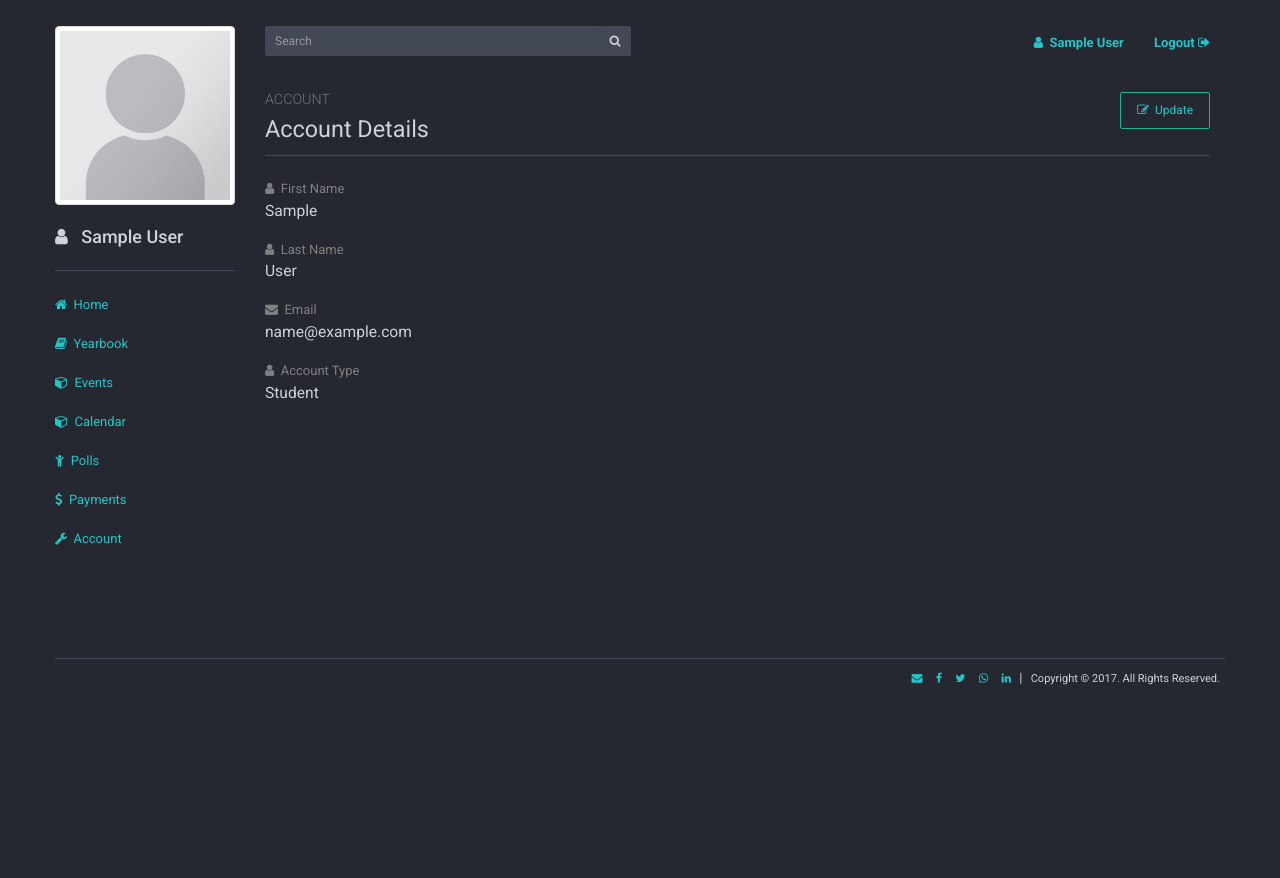
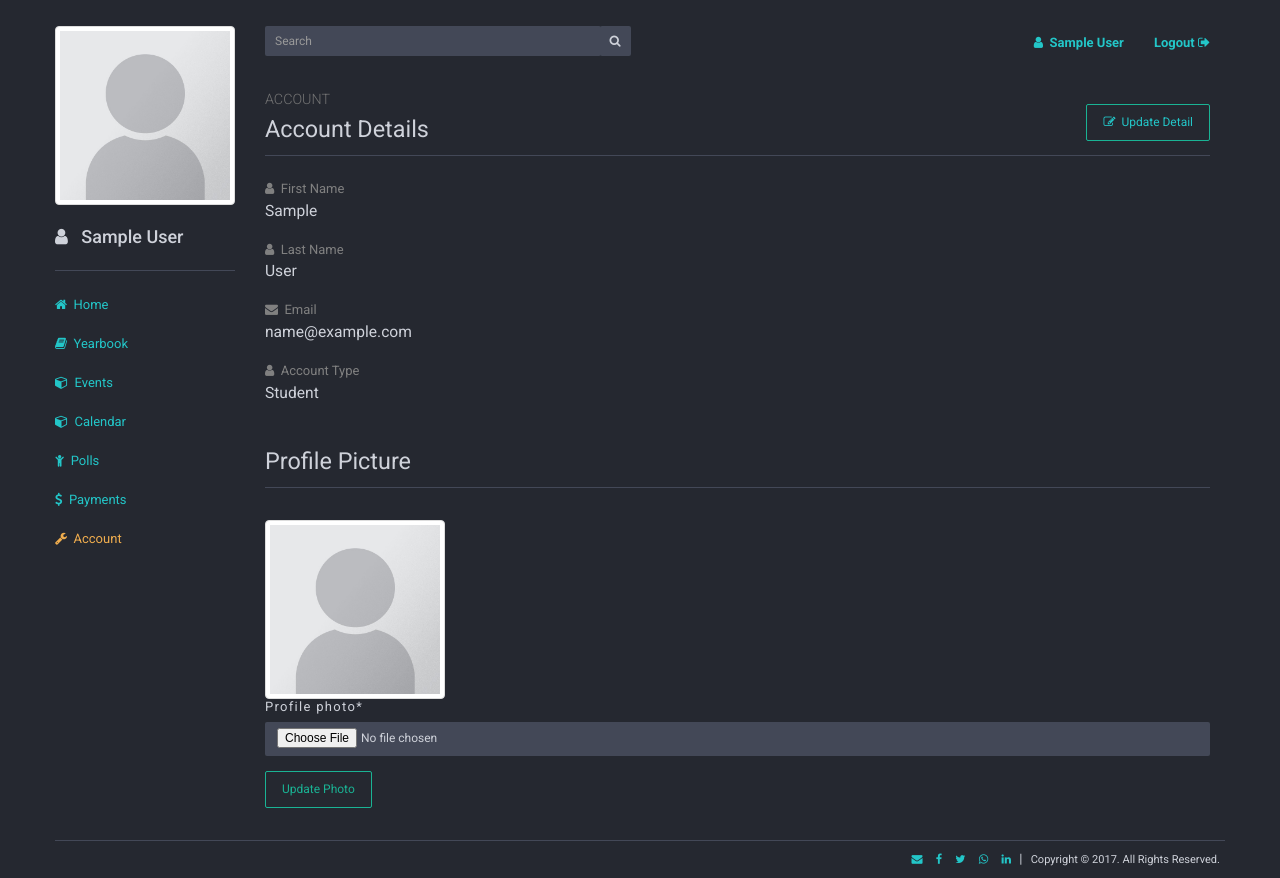
Before and after one commit to eyobofficial/yearbook-management-app, a Django app: page /dashboard/account/ in a window 1280 px wide. Before the commit the page ends 685 px from the top, so only its background shows below. Run offline with Django 3.2, Linux system fonts and the light colour scheme; the visitor is signed in with stand-in values (Sample User, id 1); some libraries are stand-ins or nearby versions.

Commit message:
Complete account setting to update student detail & profile pic

```diff
--- a/dashboard/forms.py
+++ b/dashboard/forms.py
@@ -67,17 +67,7 @@ class UserAccountForm(forms.ModelForm):
         model = User
         fields = ['first_name', 'last_name', 'email',]
 
-        def __init__(self, *args, **kwargs):
-            self.helper = FormHelper()
-            self.helper.layout = Layout(
-                        Fieldset(
-                            '<span class="fa fa-user-circle"></span>&nbsp; Student Details',
-                            'first_name',
-                            'last_name',
-                            'email',
-                        ),
-                        ButtonHolder(
-                            Submit('submit', 'Update Profile', css_class='btn btn-lg btn-primary')
-                        )
-                    )
-            super(UserAccountForm, self).__init__(*args, **kwargs)
+class ProfilePhotoForm(forms.ModelForm):
+    class Meta:
+        model = Profile
+        fields = ('profile_photo',)
--- a/dashboard/templates/base.html
+++ b/dashboard/templates/base.html
@@ -136,7 +136,7 @@
                                 </form>
 
                                 <ul class="nav navbar-nav navbar-right">
-                                    <li class="bold"><a href="#"><span class="fa fa-user" aria-hidden="true"></span>&nbsp; {% if user.get_full_name %}{{ user.get_full_name|title }}{% else %}{{ user.get_username|capfirst }}{% endif %}</a></li>
+                                    <li class="bold"><a href="{% url 'dashboard:account-detail' %}"><span class="fa fa-user" aria-hidden="true"></span>&nbsp; {% if user.get_full_name %}{{ user.get_full_name|title }}{% else %}{{ user.get_username|capfirst }}{% endif %}</a></li>
                                     <li class="bold"><a href="{% url 'logout' %}">Logout <span class="fa fa-sign-out"></span></a></li>
                                 </ul>
                             </div><!-- /#menu -->
--- a/dashboard/templates/dashboard/account_detail.html
+++ b/dashboard/templates/dashboard/account_detail.html
@@ -1,4 +1,5 @@
 {% extends 'base.html' %}
+{% load crispy_forms_tags %}
 
 {% block content %}
 <header id="detail-header">
@@ -9,7 +10,7 @@
         </div>
 
         <div class="col-sm-6">
-            <a href="#" class="pull-right btn btn-lg btn-primary"><span class="fa fa-edit"></span>&nbsp; Update</a>
+            <a href="{% url 'dashboard:account-update' %}" class="pull-right btn btn-lg btn-primary"><span class="fa fa-edit"></span>&nbsp; Update Detail</a>
         </div>
     </div>
 </header>
@@ -35,4 +36,23 @@
     <br>
 </section>
 
+<header id="detail-header">
+    <h3>Profile Picture</h3>
+</header>
+
+<section>
+    <div id="profile-pic-container">
+        {% if user.profile.profile_photo %}
+        <img src="{{ user.profile.profile_photo.url }}" alt="Profile Photo" width="180" class="breath-up-xs img-thumbnail">
+        {% else %}
+        <img src="/media/defaults/default_profile_photo.jpg" alt="Profile Photo" width="180" class="breath-up-xs img-thumbnail">
+        {% endif %}
+    </div>
+    <form action="{% url 'dashboard:change-photo' %}" method="POST" enctype="multipart/form-data">
+        {% csrf_token %}
+        {{form|crispy}}
+        <button type="submit" class="btn btn-lg btn-primary">Update Photo</button>
+    </form>
+</section>
+
 {% endblock content %}
--- a/dashboard/urls.py
+++ b/dashboard/urls.py
@@ -19,4 +19,6 @@ urlpatterns = [
     url(r'^payments/$', views.PaymentList.as_view(), name='payment-list'),
     url(r'payment/(?P<pk>[0-9]+)$', views.PaymentDetail.as_view(), name='payment-detail'),
     url(r'^account/$', views.AccountDetail.as_view(), name='account-detail'),
+    url(r'^account/update/$', views.account_update, name='account-update'),
+    url(r'^account/change_photo/$', views.change_profile_photo, name='change-photo'),
 ]
--- a/dashboard/views.py
+++ b/dashboard/views.py
@@ -27,6 +27,7 @@ from dashboard.forms import (SignupForm,
                              YearbookSubmitForm,
                              PollForm,
                              UserAccountForm,
+                             ProfilePhotoForm,
                              )
 
 # Signup view
@@ -70,6 +71,7 @@ def index(request):
             'page_name': 'index',
         })
 
+@login_required
 def yearbook(request):
     try:
         yearbook_detail = StudentYearbook.objects.get(student=request.user)
@@ -87,6 +89,7 @@ def yearbook(request):
                     'page_name': 'yearbook',
                 })
 
+@login_required
 def yearbook_create(request):
     try:
         yearbook_detail = StudentYearbook.objects.get(student=request.user)
@@ -117,6 +120,7 @@ def yearbook_create(request):
                 'page_name': 'yearbook',
             })
 
+@login_required
 def yearbook_update(request):
     try:
         yearbook_detail = StudentYearbook.objects.get(student=request.user)
@@ -144,6 +148,7 @@ def yearbook_update(request):
                     'page_name': 'yearbook',
                 })
 
+@login_required
 def yearbook_submit(request):
     try:
         yearbook_detail = StudentYearbook.objects.get(student=request.user)
@@ -174,7 +179,7 @@ def yearbook_submit(request):
                 'page_name': 'yearbook',
             })
 
-class PollList(generic.ListView):
+class PollList(LoginRequiredMixin, generic.ListView):
     model = Poll
 
     def get_context_data(self, *args, **kwargs):
@@ -189,6 +194,7 @@ class PollList(generic.ListView):
         context['active_poll_count'] = len(Poll.objects.filter(active=True))
         return context
 
+@login_required
 def poll_detail(request, pk):
     # Get a particular poll
     try:
@@ -233,6 +239,7 @@ def poll_detail(request, pk):
             'choice_list': choice_list,
         })
 
+@login_required
 def poll_result(request, pk):
     # Get a particular poll
     try:
@@ -284,7 +291,7 @@ def poll_result(request, pk):
             'choice_polls': choice_polls,
         })
 
-class EventList(generic.ListView):
+class EventList(LoginRequiredMixin, generic.ListView):
     model = Event
 
     def get_queryset(self, *args, **kwargs):
@@ -304,7 +311,7 @@ class EventList(generic.ListView):
         context['page_name'] = 'events'
         return context
 
-class EventDetail(generic.DetailView):
+class EventDetail(LoginRequiredMixin, generic.DetailView):
     model = Event
 
     def form_valid(self, *args, **kwargs):
@@ -322,6 +329,7 @@ class EventDetail(generic.DetailView):
         context['program_list'] = Program.objects.filter(event_id=self.kwargs['pk'])
         return context
 
+@login_required
 def subscribe_to_event(request):
     if request.method == 'GET':
         return redirect('dashboard:event-list')
@@ -340,7 +348,7 @@ def subscribe_to_event(request):
             subscription_status.delete()
         return redirect('dashboard:event-detail', pk=event_id)
 
-class PaymentList(generic.ListView):
+class PaymentList(LoginRequiredMixin, generic.ListView):
     model = Payment
     queryset = Payment.objects.filter(publish=True)
 
@@ -357,7 +365,7 @@ class PaymentList(generic.ListView):
         context['student_payments'] = student_payments
         return context
 
-class PaymentDetail(generic.DetailView):
+class PaymentDetail(LoginRequiredMixin, generic.DetailView):
     model = Payment
 
     def get_context_data(self, *args, **kwargs):
@@ -372,10 +380,51 @@ class PaymentDetail(generic.DetailView):
         context['student_payment'] = student_payment
         return context
 
-class AccountDetail(generic.TemplateView):
+class AccountDetail(LoginRequiredMixin, generic.TemplateView):
     template_name = 'dashboard/account_detail.html'
 
-    def get_context_date(self, *args, **kwargs):
-        context = super(AccountDetail, self).get_context_date(*args, **kwargs)
+    def get_context_data(self, *args, **kwargs):
+        context = super(AccountDetail, self).get_context_data(*args, **kwargs)
         context['page_name'] = 'account'
+        context['form'] = ProfilePhotoForm
         return context
+
+@login_required
+def change_profile_photo(request):
+    form_class =  ProfilePhotoForm
+
+    if request.method == 'POST':
+        form =  form_class(request.POST, request.FILES, instance=request.user.profile)
+
+        if form.is_valid():
+            form.instance.user = request.user
+            form.save()
+            return redirect('dashboard:account-detail')
+    else:
+        form = form_class(instance=request.user.profile)
+    return render(request, 'dashboard/account_detail.html', {
+            'form': form,
+        })
+
+@login_required
+def account_update(request):
+    account_form_class = UserAccountForm
+    profile_form_class = ProfilePhotoForm
+    template_name = 'dashboard/account_update2.html'
+
+    if request.method == 'POST':
+        account_form = account_form_class(request.POST, instance=request.user)
+        profile_form = profile_form_class(request.POST, request.FILES, instance=request.user.profile)
+
+        if account_form.is_valid() and profile_form.is_valid():
+            account_form.save()
+            profile_form.save()
+            return redirect('dashboard:account-detail')
+    else:
+        account_form = account_form_class(instance=request.user)
+        profile_form = profile_form_class(instance=request.user)
+    return render(request, template_name, {
+            'page_name': 'account',
+            'account_form': account_form,
+            'profile_form': profile_form,
+        })
--- a/static/css/main.css
+++ b/static/css/main.css
@@ -153,7 +153,7 @@ dl > dd {
     margin-top: 0.4em;
 }
 
-#detail-header button.btn {
+#detail-header .btn {
     margin-top: 1em;
 }
 
```
Also changed, not shown: dashboard/templates/dashboard/account_update.html (added, +23 -0 lines), dashboard/templates/dashboard/account_update2.html (added, +23 -0 lines), media/profile_photos/6/profile_photo.jpg (added), media/profile_photos/6/profile_photo_JCUs6iz.jpg (added), media/profile_photos/6/profile_photo_fp9KrZI.jpg (added), media/profile_photos/6/profile_photo_gpILPSz.jpg (added), media/profile_photos/6/profile_photo_hq1PSuo.jpg (added), media/profile_photos/6/profile_photo_lzoq9TB.jpg (added).
